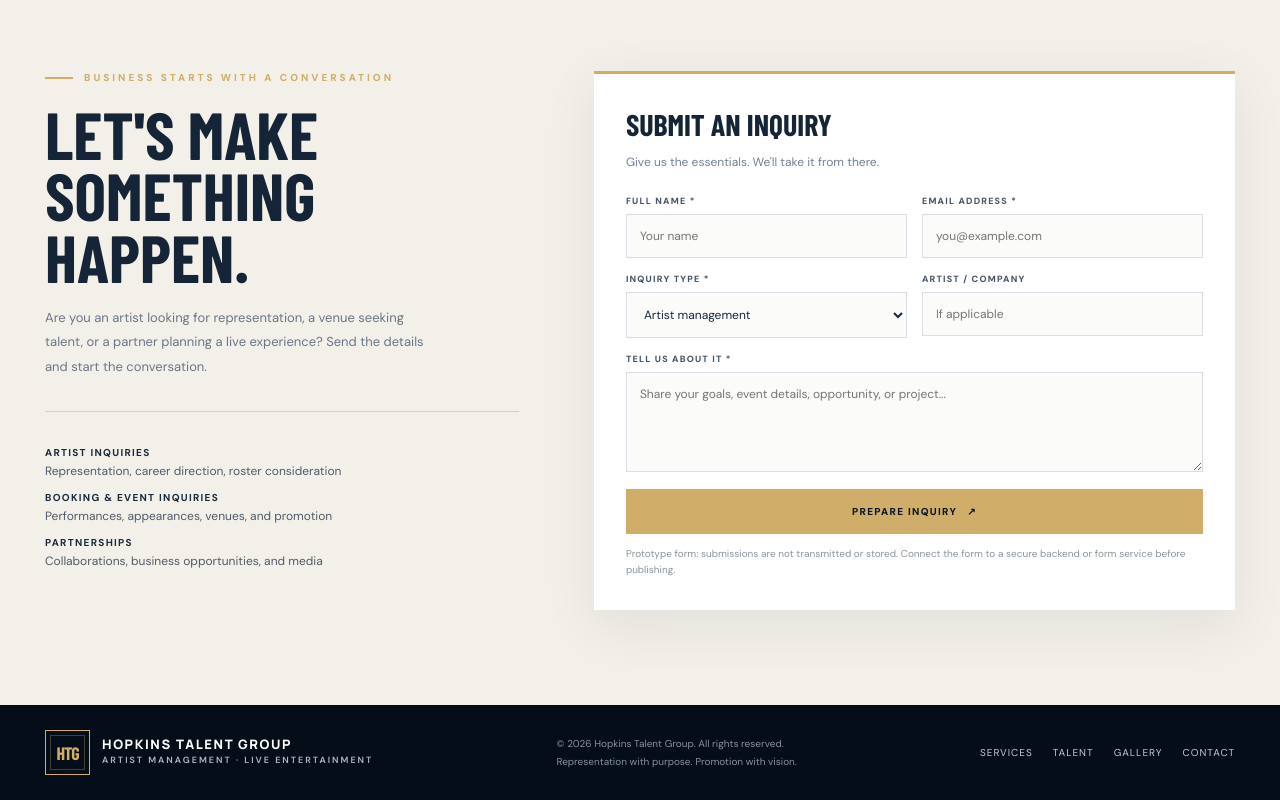
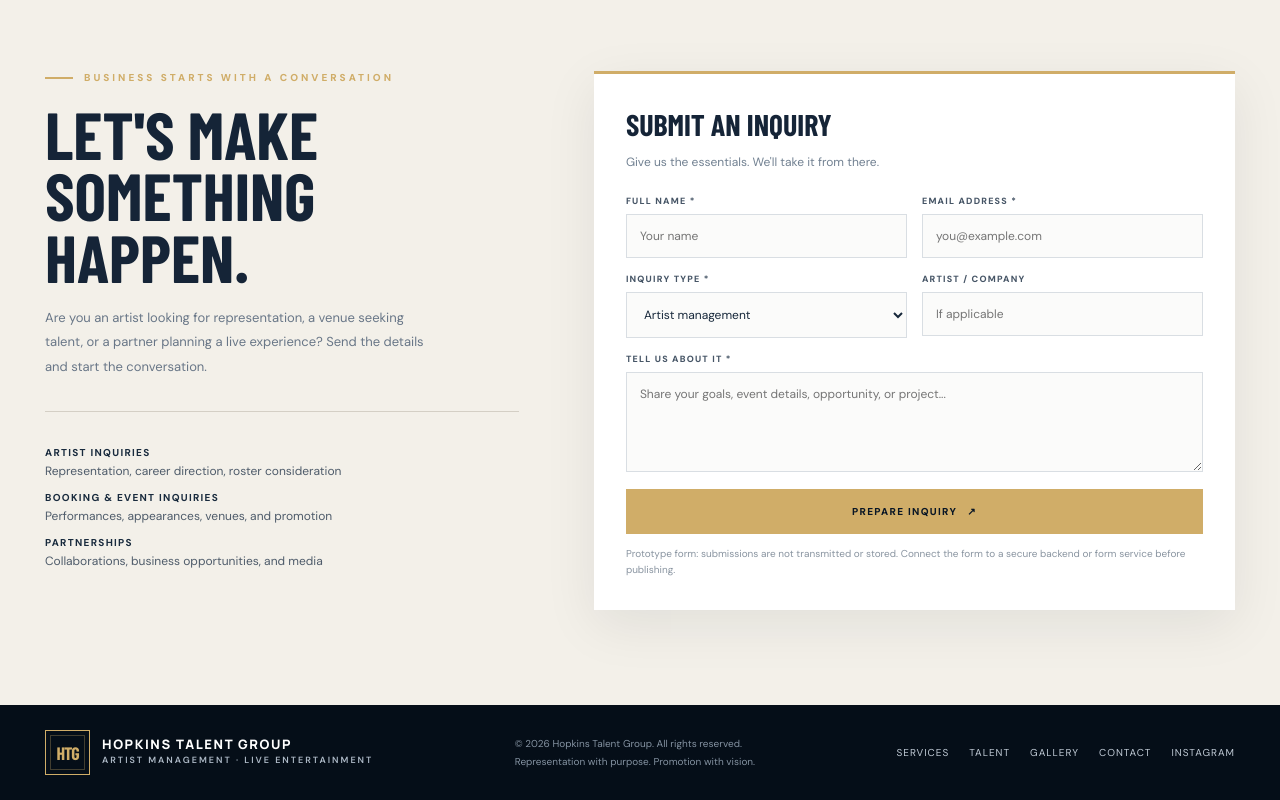
Before and after one commit to Hopkins-Talent-Group/hopkinstalentgroup, a Next.js app: page / in a window 1280 px wide. Shown: the part 4172-4972 px from the top of the page. Built offline with nearby package versions, Linux system fonts and the light colour scheme; a web font is replaced by a local one.

Commit message:
Add Instagram link to Next.js footer component

```diff
--- a/components/SiteFooter.tsx
+++ b/components/SiteFooter.tsx
@@ -18,6 +18,13 @@ export default function SiteFooter() {
               {link.label}
             </a>
           ))}
+          <a
+            href="https://www.instagram.com/hopkinstalentgroup/"
+            target="_blank"
+            rel="noopener noreferrer"
+          >
+            Instagram
+          </a>
         </div>
       </div>
     </footer>
```
